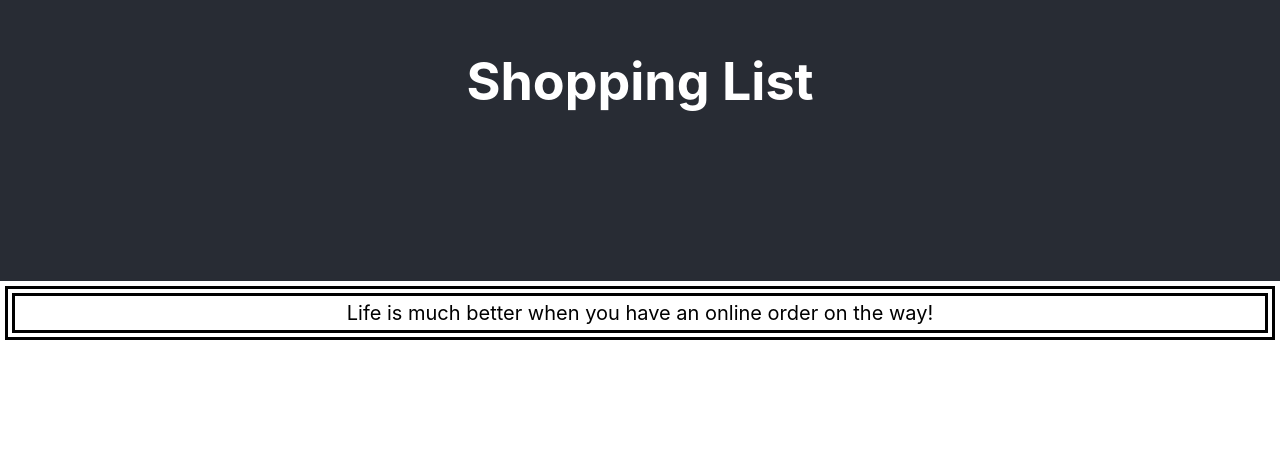
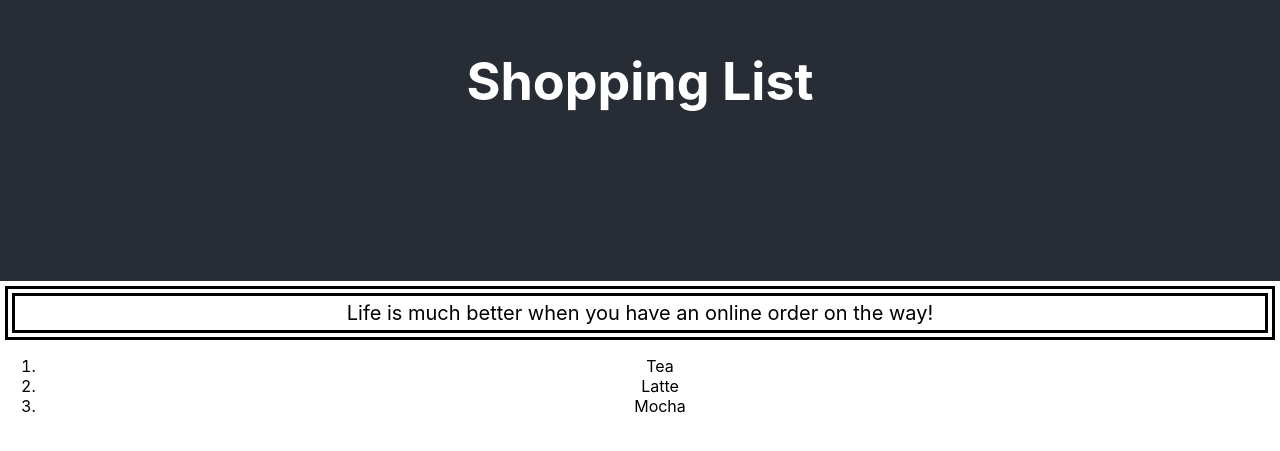
Before and after one commit to C-Christensen/Cart, a React (Create React App) app: page / in a window 1280 px wide. Shown: the part 119-570 px from the top of the page. Built offline with nearby package versions, Linux system fonts and the light colour scheme.

Commit message:
Added a list of items

```diff
--- a/src/App.tsx
+++ b/src/App.tsx
@@ -13,6 +13,12 @@ class App extends React.Component<{}, {}> {
           <h1>Shopping List</h1>
        </header>
        <p className="Intro">Life is much better when you have an online order on the way!</p>
+
+       <ol>
+         <li>Tea</li>
+         <li>Latte</li>
+         <li>Mocha</li>
+         </ol>
      </div>
     );
   }
```
